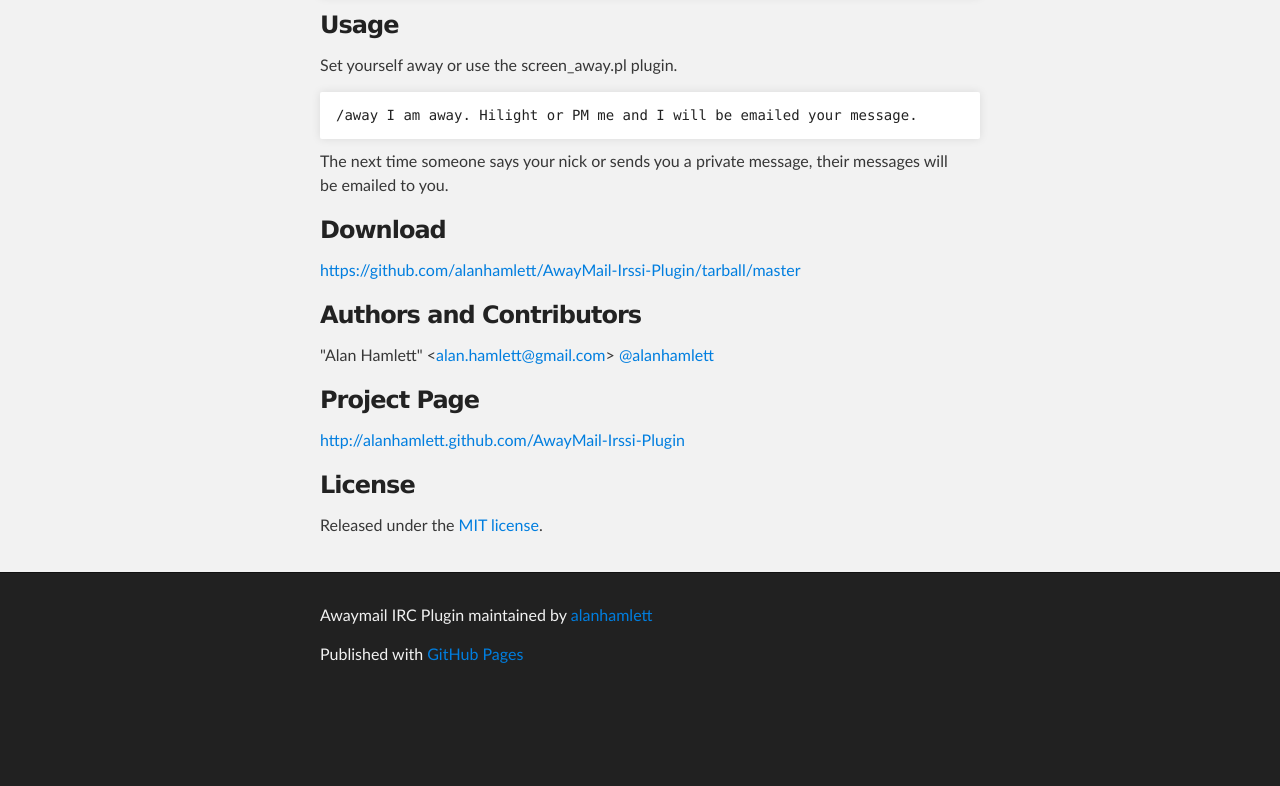
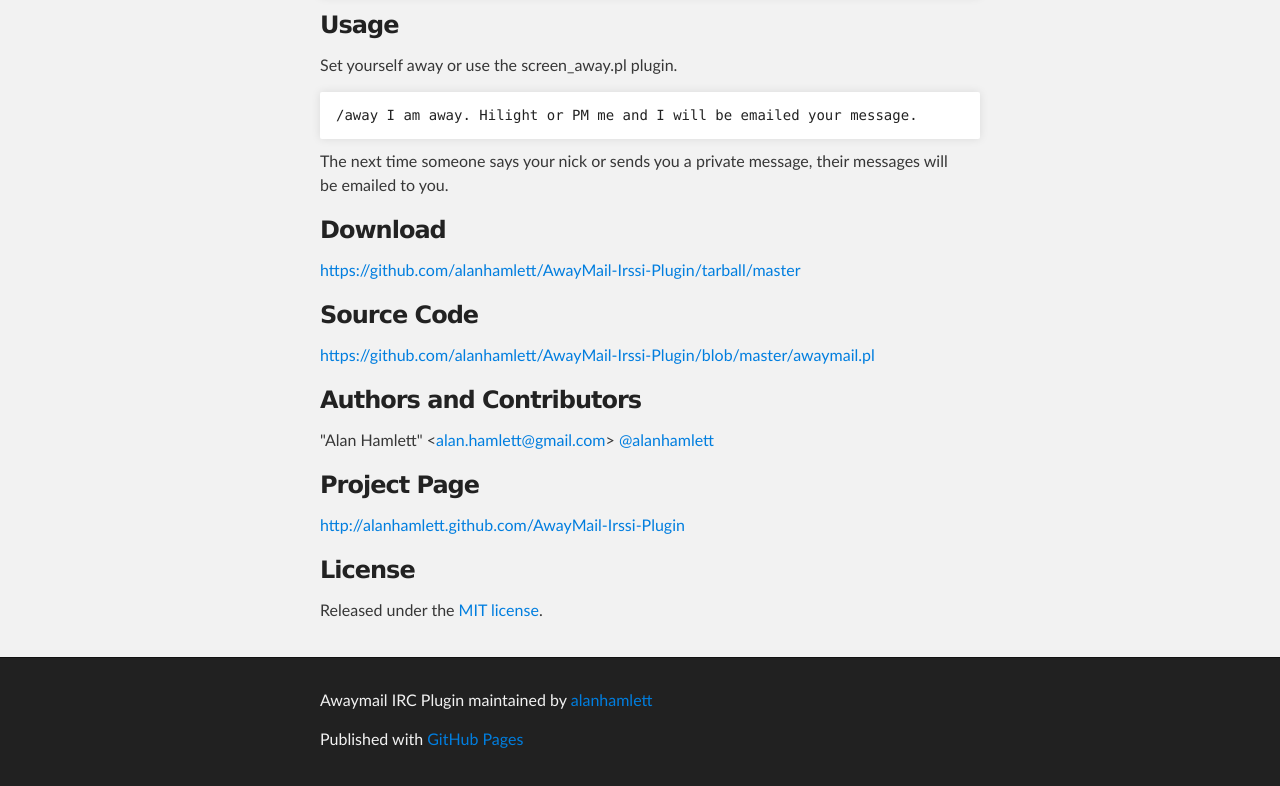
Before and after one commit to alanhamlett/AwayMail-Irssi-Plugin, a plain HTML site: page index.html in a window 1280 px wide. Shown: the part 720-1506 px from the top of the page. Before the commit the page ends 1421 px from the top, so only its background shows below. Drawn offline with Linux system fonts and the light colour scheme.

Commit message:
Update gh-pages

```diff
--- a/index.html
+++ b/index.html
@@ -63,6 +63,10 @@ ln -s ~/.irssi/scripts/awaymail.pl ~/.irssi/scripts/autorun/awaymail.pl
 
 <p><a href="https://github.com/alanhamlett/AwayMail-Irssi-Plugin/tarball/master">https://github.com/alanhamlett/AwayMail-Irssi-Plugin/tarball/master</a></p>
 
+<h3>Source Code</h3>
+
+<p><a href="https://github.com/alanhamlett/AwayMail-Irssi-Plugin/blob/master/awaymail.pl">https://github.com/alanhamlett/AwayMail-Irssi-Plugin/blob/master/awaymail.pl</a></p>
+
 <h3>Authors and Contributors</h3>
 
 <p>"Alan Hamlett" &lt;<a href="mailto:alan.hamlett@gmail.com">alan.hamlett@gmail.com</a>&gt; <a href="https://github.com/alanhamlett" class="user-mention">@alanhamlett</a></p>
```
